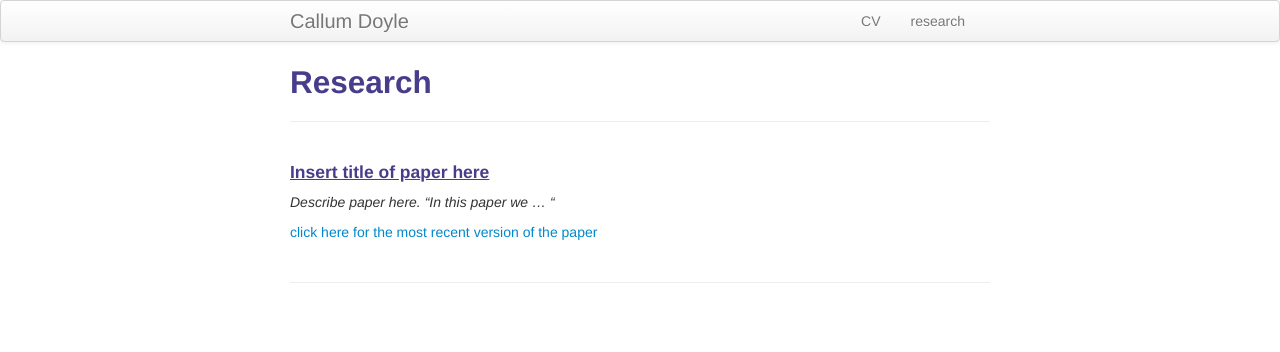
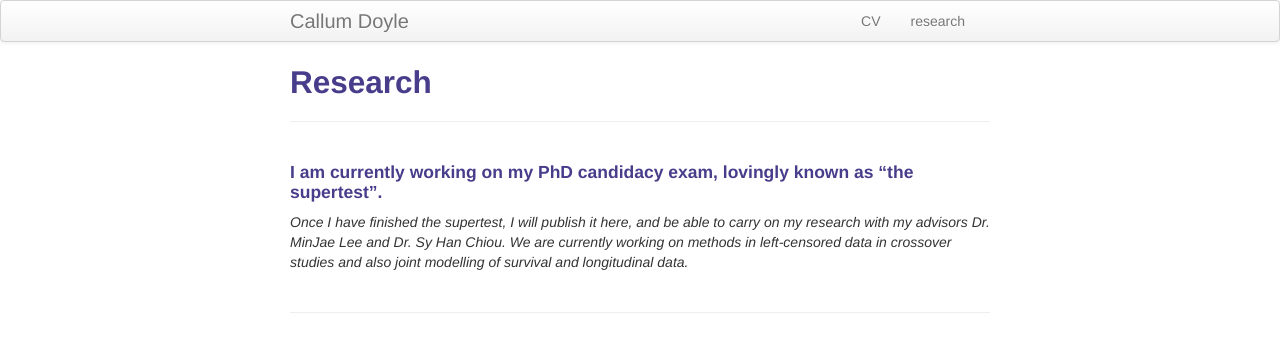
Before and after one commit to cjd04/cjd04.github.io, a Jekyll site: the page built from pages/research.md, in a window 1280 px wide. Shown: the top 352 px of the page. Built offline with Jekyll 4.4.1, drawn with Linux system fonts in a browser that asks for light colours.

Commit message:
editing template to cd

```diff
--- a/pages/research.md
+++ b/pages/research.md
@@ -4,13 +4,16 @@ title: Research
 description: Research
 ---
 
+#### I am currently working on my PhD candidacy exam, lovingly known as "the supertest".
+*Once I have finished the supertest, I will publish it here, and be able to carry on my research with my advisors Dr. MinJae Lee and Dr. Sy Han Chiou. We are currently working on methods in left-censored data in crossover studies and also joint modelling of survival and longitudinal data.*
 
 
-#### <u>Insert title of paper here</u>
-*Describe paper here. "In this paper we ... "*
+<!--- #### <u>Insert title of paper here</u> --->
+<!--- *Describe paper here. "In this paper we ... "* --->
 
-[click here for the most recent version of the paper]({{ BASE_PATH}}/pages/working_papers/sample-working-paper.pdf)
+<!--- [click here for the most recent version of the paper]({{ BASE_PATH}}/pages/working_papers/sample-working-paper.pdf) --->
 
+<!--- Include note on super test along with a summary, maybe just copy and paste the abstract? --->
 
 <!-- Note: this is how to write a comment in HTML. Everything in here won't show up on your webpage.-->
 
```
Also changed, not shown: index.md (+4 -2 lines).
